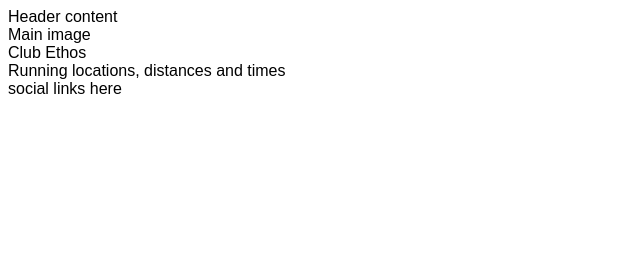
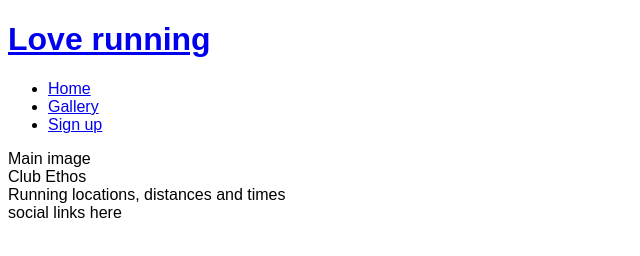
Before and after one commit to nataliatesarova/love-running, a plain HTML site: page index.html in a window 1280 px wide. Shown: the whole page, without its empty margins (0-640 px from the left). Drawn offline with Linux system fonts and the light colour scheme.

Commit message:
Add basic header structure

```diff
--- a/index.html
+++ b/index.html
@@ -11,7 +11,27 @@
     <title>Love Running</title>
 </head>
 <body>
-    <header>Header content</header>
+    <header>
+        <a href= "index.html">
+             <h1>Love running</h1>
+        </a>
+        <nav>
+            <ul>
+                <li>
+                    <a href="index.html">Home</a>
+                </li>
+                <li>
+                    <a href="#">Gallery</a>
+                </li>
+                <li>
+                    <a href="#">Sign up</a>
+                </li>
+            </ul>
+
+
+        </nav>
+
+    </header>
     <section>Main image</section>
     <section>Club Ethos</section>
     <section>Running locations, distances and times</section>
```
